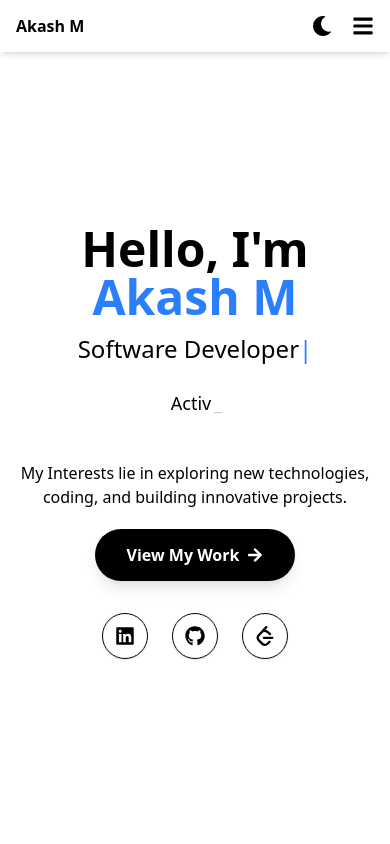
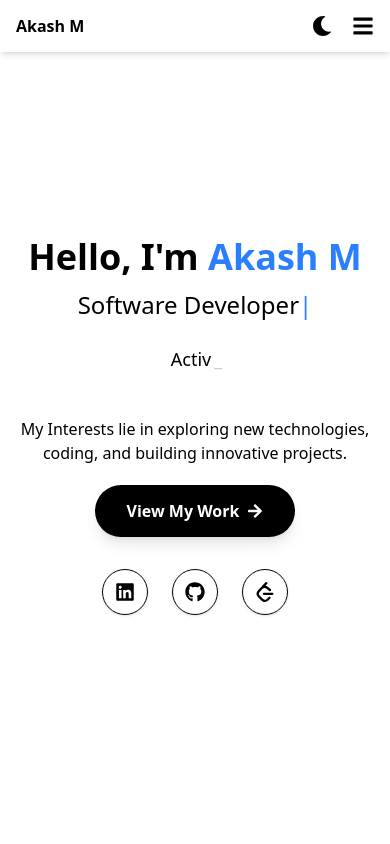
Before and after one commit to Akashpg-M/Portfolio, a React (Vite) app: page / in a window 390 px wide. Shown: the top 844 px of the page. Built offline with nearby package versions, Linux system fonts and the light colour scheme.

Commit message:
Portfolio Updated

```diff
--- a/src/pages/Home.jsx
+++ b/src/pages/Home.jsx
@@ -30,12 +30,12 @@ const Home = () => {
     >
       <div className="container mx-auto px-4 sm:px-6 lg:px-8 text-center">
         <motion.h1
-          className="mt-10 text-5xl sm:text-6xl md:text-7xl font-bold text-light-text dark:text-dark-text pb-3"
+          className="mt-2 sm:mt-10 text-4xl sm:text-6xl md:text-7xl font-bold text-light-text dark:text-dark-text pb-3"
           initial={{ opacity: 0, y: -20 }}
           animate={{ opacity: 1, y: 0 }}
           transition={{ duration: 0.8 }}
         >
-          Hello, I'm <span className="text-blue-500">Akash M</span>
+          Hello, I'm <span className="text-blue-500 whitespace-nowrap">Akash M</span>
         </motion.h1>
 
         {/*Static Typewriter Line for "Software Engineer" */}
```
